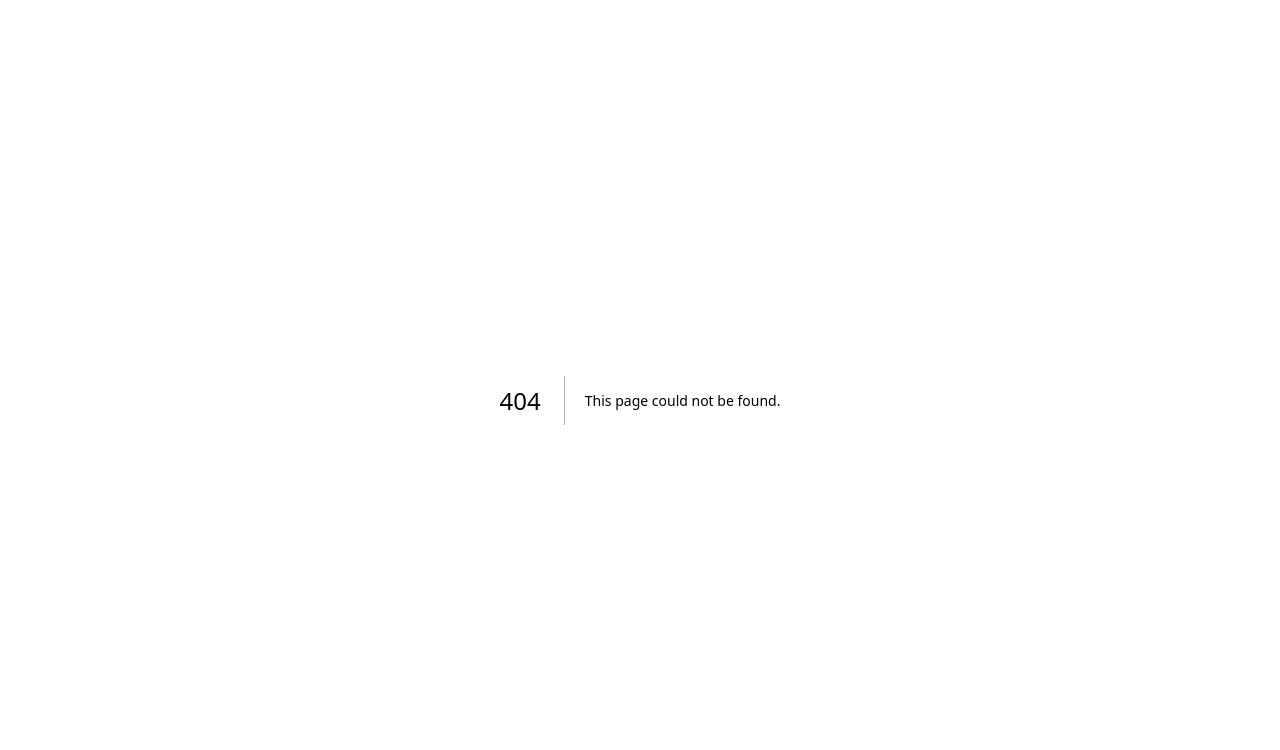
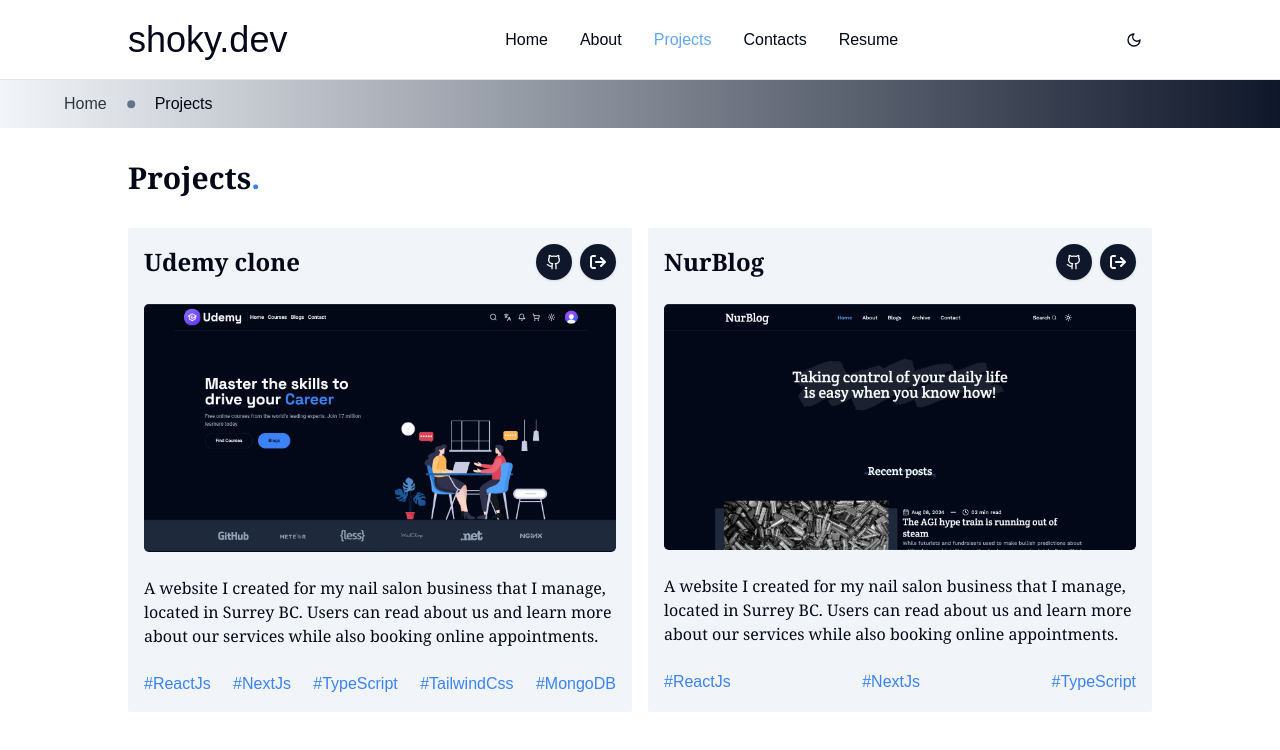
Before and after one commit to frontend-tester02/startup-project, a Next.js app: page /projects in a window 1280 px wide. Before the commit this address had no page. Shown: the top 750 px of the page. Built offline with nearby package versions, Linux system fonts and the light colour scheme.

Commit message:
Add TobBar and projects page

```diff
--- a/app/(root)/(home)/contacts/page.tsx
+++ b/app/(root)/(home)/contacts/page.tsx
@@ -1,9 +1,11 @@
 import ContactForm from '@/components/forms/contact'
+import TopBar from '@/components/shared/tob-bar'
 import { Mail, Phone } from 'lucide-react'
 
 async function Page() {
 	return (
-		<div className='mt-20'>
+		<>
+			<TopBar label='Contact' />
 			<iframe
 				src='https://www.google.com/maps/embed?pb=!1m18!1m12!1m3!1d27381.093809614!2d127.074304!3d37.55132105!2m3!1f0!2f0!3f0!3m2!1i1024!2i768!4f13.1!3m3!1m2!1s0x357ca4d713856077%3A0x169df594b1f221cc!2sSeoul%20Children&#39;s%20Grand%20Park!5e1!3m2!1sen!2skr!4v1725374618988!5m2!1sen!2skr'
 				loading='lazy'
@@ -34,7 +36,7 @@
 					</div>
 				</div>
 			</div>
-		</div>
+		</>
 	)
 }
 
--- /dev/null
+++ b/app/(root)/(home)/projects/page.tsx
@@ -0,0 +1,25 @@
+import ProjectsCard from '@/components/cards/projects.card'
+import TopBar from '@/components/shared/tob-bar'
+import { projectData } from '@/constants'
+
+function Page() {
+	return (
+		<>
+			<TopBar label='Projects' />
+			<div className='mx-auto flex flex-col max-w-5xl gap-8 text-center max-md:mt-32'>
+				<div className='mt-8'>
+					<h1 className=' mb-2 font-serif text-3xl font-bold text-start'>
+						Projects<span className='text-blue-500'>.</span>
+					</h1>
+					<div className='mt-4 grid grid-cols-2 gap-4'>
+						{projectData.map(item => (
+							<ProjectsCard key={item.title} {...item} />
+						))}
+					</div>
+				</div>
+			</div>
+		</>
+	)
+}
+
+export default Page
--- /dev/null
+++ b/components/shared/tob-bar.tsx
@@ -0,0 +1,46 @@
+'use client'
+
+import { Dot } from 'lucide-react'
+import Link from 'next/link'
+
+interface Props {
+	label: string
+	description?: string
+	extra?: string
+}
+
+function TopBar({ label, extra, description }: Props) {
+	return (
+		<>
+			<div className='mt-20 h-12 bg-gradient-to-r from-secondary to-primary'>
+				<div className='container mx-auto flex w-full max-w-6xl items-center'>
+					<div className='flex items-center'>
+						<Link
+							href={'/'}
+							className='opacity-80 transition-opacity hover:opacity-95'
+						>
+							Home
+						</Link>
+						<Dot className='size-12 text-muted-foreground' />
+						<p>{label}</p>
+						{extra && (
+							<>
+								<Dot className='size-12 text-muted-foreground' />
+								<p>{extra}</p>
+							</>
+						)}
+					</div>
+				</div>
+			</div>
+
+			{description && (
+				<div className='container mx-auto my-12 max-w-6xl'>
+					<h1 className='font-spaceGrotesk text-4xl font-bold'>{label}</h1>
+					<p className='mt-2 max-w-md text-muted-foreground'>{description}</p>
+				</div>
+			)}
+		</>
+	)
+}
+
+export default TopBar
--- a/constants/index.ts
+++ b/constants/index.ts
@@ -4,7 +4,7 @@
 export const navLinks = [
 	{ name: 'Home', route: '/', icon: Home },
 	{ name: 'About', route: '/about', icon: ListCollapse },
-	{ name: 'Works', route: '/works', icon: FileCode2 },
+	{ name: 'Projects', route: '/projects', icon: FileCode2 },
 	{ name: 'Contacts', route: '/contacts', icon: Contact2 },
 	{ name: 'Resume', route: '/resume', icon: ResumeIcon },
 ]
```
